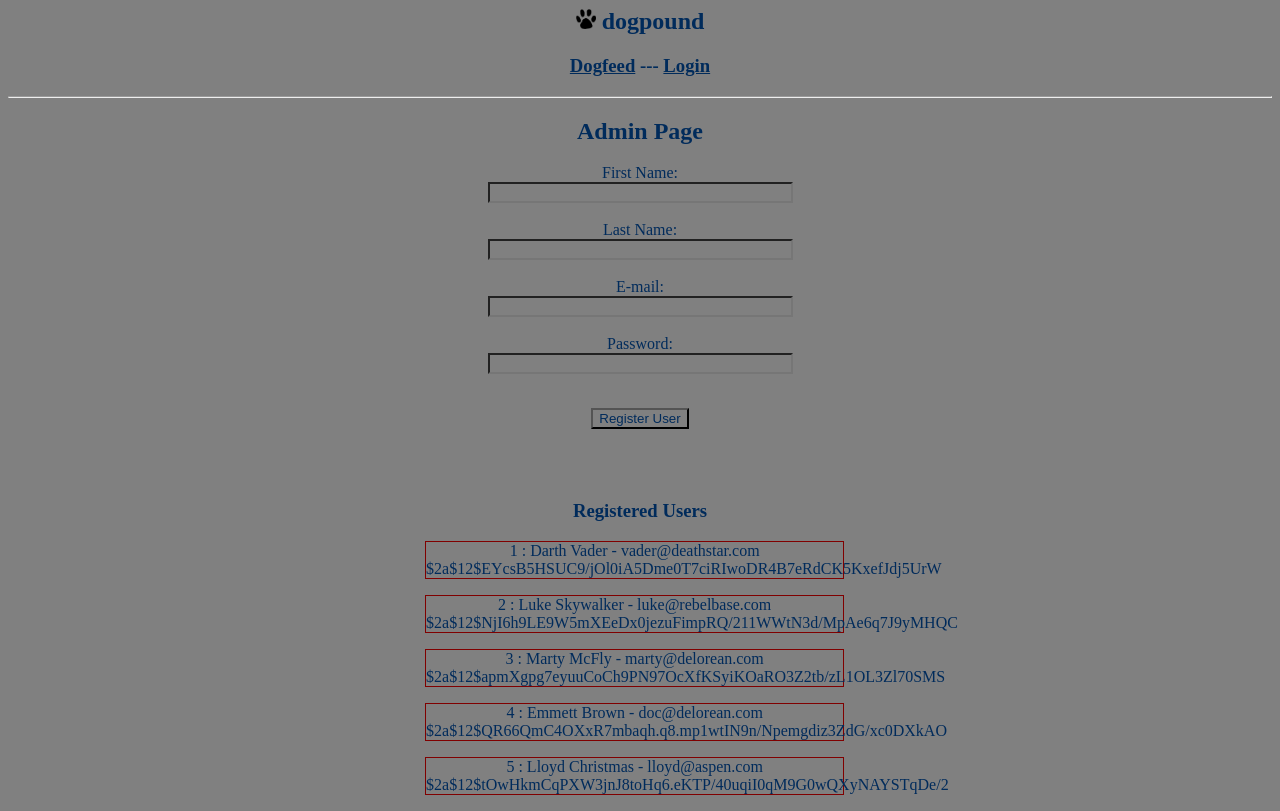
After one commit to travcunn/CS450-dogpound, a Flask app: page /admin in a window 1280 px wide. The commit adds this page. Run offline with Flask 2, Linux system fonts and the light colour scheme; data comes from the database, SQL or seed files in the repository; both versions use the stored data as it was after the commit.

Commit message:
Test users can log in and out. New barks reflect current user. I created an admin page so we can register new test users and see the list of all registered users.

```diff
--- a/app/__init__.py
+++ b/app/__init__.py
@@ -1,8 +1,10 @@
 from flask import Flask
 from flask.ext.sqlalchemy import SQLAlchemy
+from flask.ext.bcrypt import Bcrypt
 
 app = Flask(__name__)
 app.config.from_object('config')
 db = SQLAlchemy(app)
+bcrypt = Bcrypt(app)
 
 from app import views, models
--- a/app/forms.py
+++ b/app/forms.py
@@ -4,8 +4,7 @@ from wtforms.validators import DataRequired
 
 # class for the login form and fields
 class LoginForm(Form):
-
-# email and password are required fields
+	# email and password are required fields
     email = StringField('email', validators=[DataRequired()])
     password = StringField('password', validators=[DataRequired()])
     remember_me = BooleanField('remember_me', default=False)
@@ -13,3 +12,11 @@ class LoginForm(Form):
 # class for the new barks form
 class BarkForm(Form):
 	barkBody = StringField('bark', validators=[DataRequired()])
+
+# class for the login form and fields
+class RegistrationForm(Form):
+	# all are required fields
+    firstName = StringField('firstName', validators=[DataRequired()])
+    lastName = StringField('firstName', validators=[DataRequired()])
+    email = StringField('email', validators=[DataRequired()])
+    password = StringField('password', validators=[DataRequired()])
--- /dev/null
+++ b/app/templates/admin.html
@@ -0,0 +1,62 @@
+<!-- import base html header -->
+{% extends "base.html" %}
+
+<!-- admin page block -->
+{% block content %}
+  <body>
+
+      <h2>Admin Page</h2>
+
+      <!--   Flask-WTF form for login -->
+  <form action="" method="post" name="register">
+	<!-- hidden field implements csrf protection on the page -->
+      {{ form.hidden_tag() }}
+      <p>
+      	<!-- field to enter first name -->
+          First Name:<br>
+          {{ form.firstName(size=35) }}<br>
+			<!-- show validation errors on form in red -->
+          {% for error in form.firstName.errors %}
+          	<span style="color: red;">[{{ error }}]</span>
+          {% endfor %}<br>
+
+          <!-- field to enter last name -->
+          Last Name:<br>
+          {{ form.lastName(size=35) }}<br>
+			<!-- show validation errors on form in red -->
+          {% for error in form.lastName.errors %}
+          	<span style="color: red;">[{{ error }}]</span>
+          {% endfor %}<br>
+
+		<!-- field to enter email address -->
+          E-mail:<br>
+          {{ form.email(size=35) }}<br>
+			<!-- show validation errors on form in red -->
+          {% for error in form.email.errors %}
+          	<span style="color: red;">[{{ error }}]</span>
+          {% endfor %}<br>
+
+          <!-- field to enter password -->
+          Password:<br>
+          {{ form.password(size=35) }}<br>
+          <!-- show validation errors on form in red -->
+          {% for error in form.password.errors %}
+          	<span style="color: red;">[{{ error }}]</span>
+          {% endfor %}<br>
+
+      </p>
+		<!-- checkbox for future feature to add "remember me" option -->
+<!--       <p>{{ form.remember_me }} Remember Me</p> -->
+      <p><input type="submit" value="Register User"></p>
+  </form>
+
+  <br><br>
+  	<h3>Registered Users</h3>
+  	{% for user in allUsers %}
+<!-- display user's first & last name and email address and hashed password to prove they are being hashed -->
+      <div><p id='bark'>{{ user.id }} : {{ user.firstName }} {{ user.lastName }} - {{ user.email }}
+      <br>{{ user.password }}</p></div>
+	{% endfor %}
+
+  </body>
+{% endblock %}
--- a/app/templates/base.html
+++ b/app/templates/base.html
@@ -19,10 +19,12 @@
 			<a href="/index">Dogfeed</a>
 			---
 <!-- If user is logged in then we don't want to show the login button -->
-		{% if loggedIn %}
-			<a href="/login">Log Out</a>
+		{% if activeUser == '' %}
+			<a href="/login">Login</a>
+		{% elif activeUser == null  %}
+			<a href="/login">Login</a>
 		{% else %}
-			<a href="/login">Login</a>
+			<a href="/logout">Log Out</a>
 		{% endif %}
 		</h3>
     </div>
--- a/app/templates/login.html
+++ b/app/templates/login.html
@@ -11,7 +11,7 @@
       {{ form.hidden_tag() }}
       <p>
 		<!-- field to enter email address -->
-          email:<br>
+          E-mail:<br>
           {{ form.email(size=35) }}<br>
 			<!-- show validation errors on form in red -->
           {% for error in form.email.errors %}
@@ -19,7 +19,7 @@
           {% endfor %}<br>
 
           <!-- field to enter password -->
-          password:<br>
+          Password:<br>
           {{ form.password(size=35) }}<br>
           <!-- show validation errors on form in red -->
           {% for error in form.password.errors %}
--- a/app/views.py
+++ b/app/views.py
@@ -1,66 +1,114 @@
 from flask import render_template, flash, redirect
 from app import app, db, models
-from .forms import LoginForm, BarkForm
+from .forms import LoginForm, BarkForm, RegistrationForm
 from .models import User, Bark
 from datetime import datetime
+from flask.ext.bcrypt import Bcrypt
 
+activeUser =''
+bcrypt = Bcrypt(app)
 
 # home page route
 @app.route('/', methods=['GET', 'POST'])
 @app.route('/index', methods=['GET', 'POST'])
 def index():
-# display the bark form and feed
+	# display the bark form and feed
 	form = BarkForm()
-# 	user = {'firstName': 'Marty', 'lastName':'McFly', 'email':'marty@delorean.com'} #test user
-# set user to user 1 until login feature is working
-	user = models.User.query.get(1)
+
+	# checks activeUser global variable to see if someone is logged in
+	user = activeUser #models.User.query.get(1)
 	if form.validate_on_submit():
-# 	record bark in database and attach to active user
+	# 	record bark in database and attach to active user
 		bark = Bark(barkBody=form.barkBody.data, timestamp=datetime.utcnow(), author=user)
 		db.session.add(bark)
 		db.session.commit() #commit database add
 		form.barkBody.data='' #clear form field for bark
 
-# display all the barks in the database - <<< will need to filter to own posts and friends posts only >>>
+	# display all the barks in the database - <<< will need to filter to own posts and friends posts only >>>
 	barks = models.Bark.query.all()
-
-# 	sample barks
-	# barks = [
-# 		{
-# 			'author' : {'email': 'vader@deathstar.com','firstName': 'Darth', 'lastName': 'Vader'},
-# 			'body': "That's no moon."
-# 		},
-# 		{
-# 			'author' : {'email': 'luke@rebelbase.com', 'firstName': 'Luke', 'lastName': 'Skywalker'},
-# 			'body': "No, that's not true...that's impossible!"
-# 		}
-# 	]
 
 	return render_template('index.html',
 							title='Home',
 							user=user,
 							barks=barks,
-							form=form)
+							form=form, activeUser=activeUser)
 
 
 # login page
 @app.route("/login", methods=['GET', 'POST'])
 def login():
+	# show the login form
 	form = LoginForm()
-# 	temporarily set loggedIn to False until that code is written
-	loggedIn=False
+
 	if form.validate_on_submit():
-# 	flash message to display to the user
-		flash('Login requested for email="%s", password=%s, remember_me=%s' %
-			(form.email.data, form.password.data, str(form.remember_me.data)))
-		return redirect('/index')
+		userEmail = form.email.data # entered email address for login
+		userPassword = form.password.data # entered password for login
+
+		allUsers = models.User.query.all() # get all registered users
+
+		currentUser=1 # variable to
+		for user in allUsers:
+			if userEmail == user.email: # look at email field for each user
+				# if userPassword == user.password: #verify password matches - plain text
+				if bcrypt.check_password_hash(user.password, userPassword): # returns True if hashed password matches
+
+				# flash message to display to the user - for debugging only
+					# flash('Valid Login requested for email="%s", password=%s' %
+					# (userEmail, userPassword))
+
+					global activeUser # set active User
+					activeUser= user
+					return redirect('/index')
+				else:
+					# flash message - for debugging only
+					#flash('Invalid Login requested for email="%s", password=%s' %
+					#(userEmail, userPassword))
+					return redirect('/invalid')
+			else:
+				if currentUser < len(allUsers): # if there are still more users to check, don't return invalid
+					pass
+				else:
+					# flash message - for debugging only
+					flash('Invalid Login requested for email="%s", password=%s' %
+					(userEmail, userPassword))
+					return redirect('/invalid')
+			currentUser+=1 #increment currentUser variable
 	return render_template('login.html',
 							title='Sign In',
-							form=form,
-							loggedIn=loggedIn)
+							form=form)
+
+# redirect page for invalid logins
+@app.route("/logout")
+def logout():
+	global activeUser
+	flash('%s %s has successfully logged out.' %
+					(activeUser.firstName, activeUser.lastName))
+	activeUser = ''
+	form = LoginForm()
+	return render_template('login.html',
+							title='Sign In',
+							form=form)
 
 # redirect page for invalid logins
 @app.route("/invalid")
 def invalid():
+	return render_template('invalid.html', title='Invalid Login Attempt')
 
-	return render_template('invalid.html', title='Invalid Login Attempt', loggedIn=False)
+
+@app.route("/admin", methods=['GET', 'POST']) # temporary way to manually view and add users
+def admin():
+	form = RegistrationForm()
+
+	if form.validate_on_submit():
+	# 	record bark in database and attach to active user
+		pw_hash = bcrypt.generate_password_hash(form.password.data) #generate hash for password
+		user = User(firstName=form.firstName.data,
+					lastName=form.lastName.data,
+					email=form.email.data,
+					password=pw_hash)
+
+		db.session.add(user)
+		db.session.commit() #commit database add
+		# form.barkBody.data='' #clear form field for bark
+	allUsers = models.User.query.all() # get all registered users
+	return render_template('admin.html', title='Admin Page', allUsers=allUsers, form=form)
```
Also changed, not shown: app/models.py (+5 -4 lines), app/templates/index.html (+6 -1 lines), app.db.
